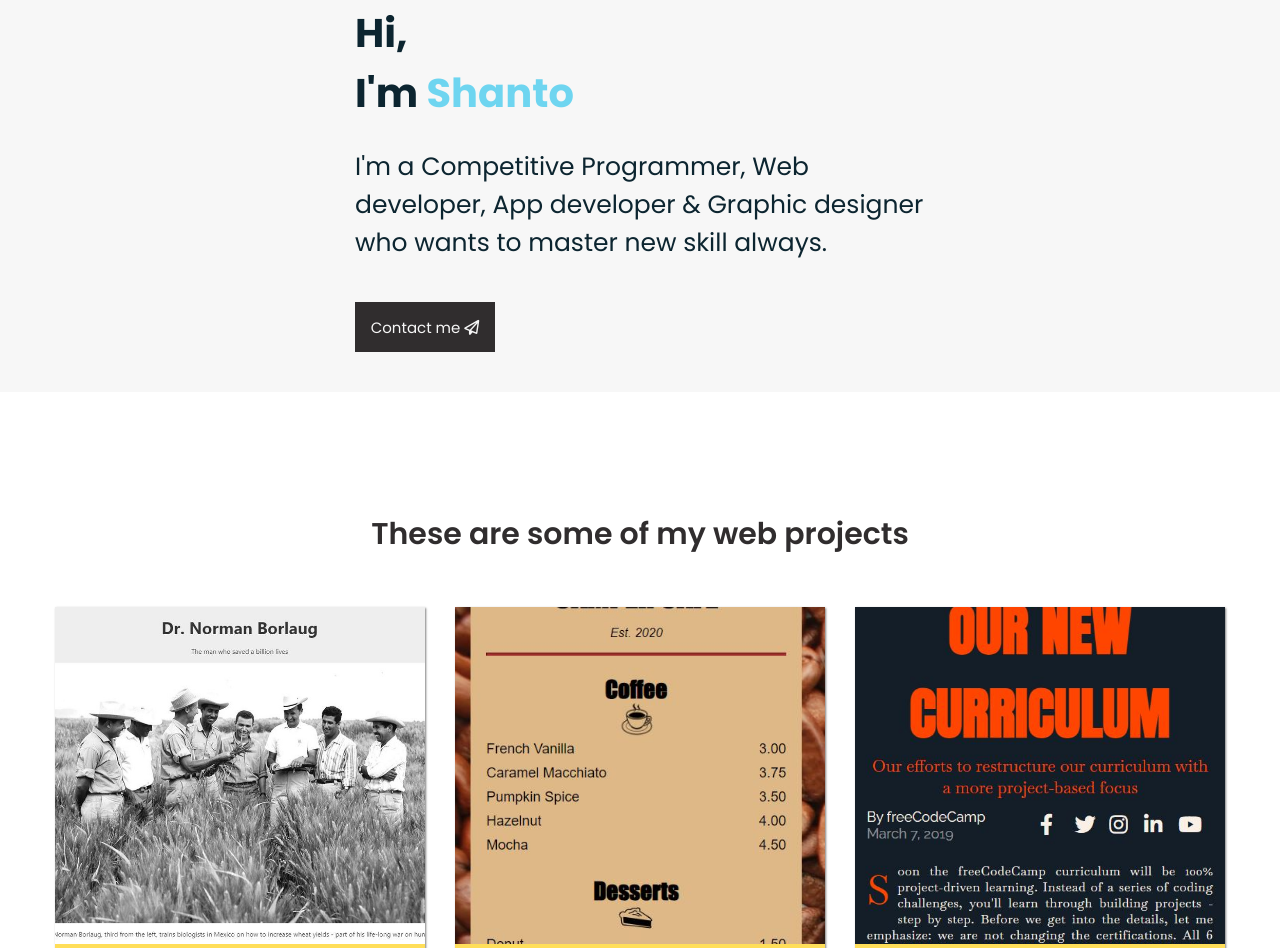
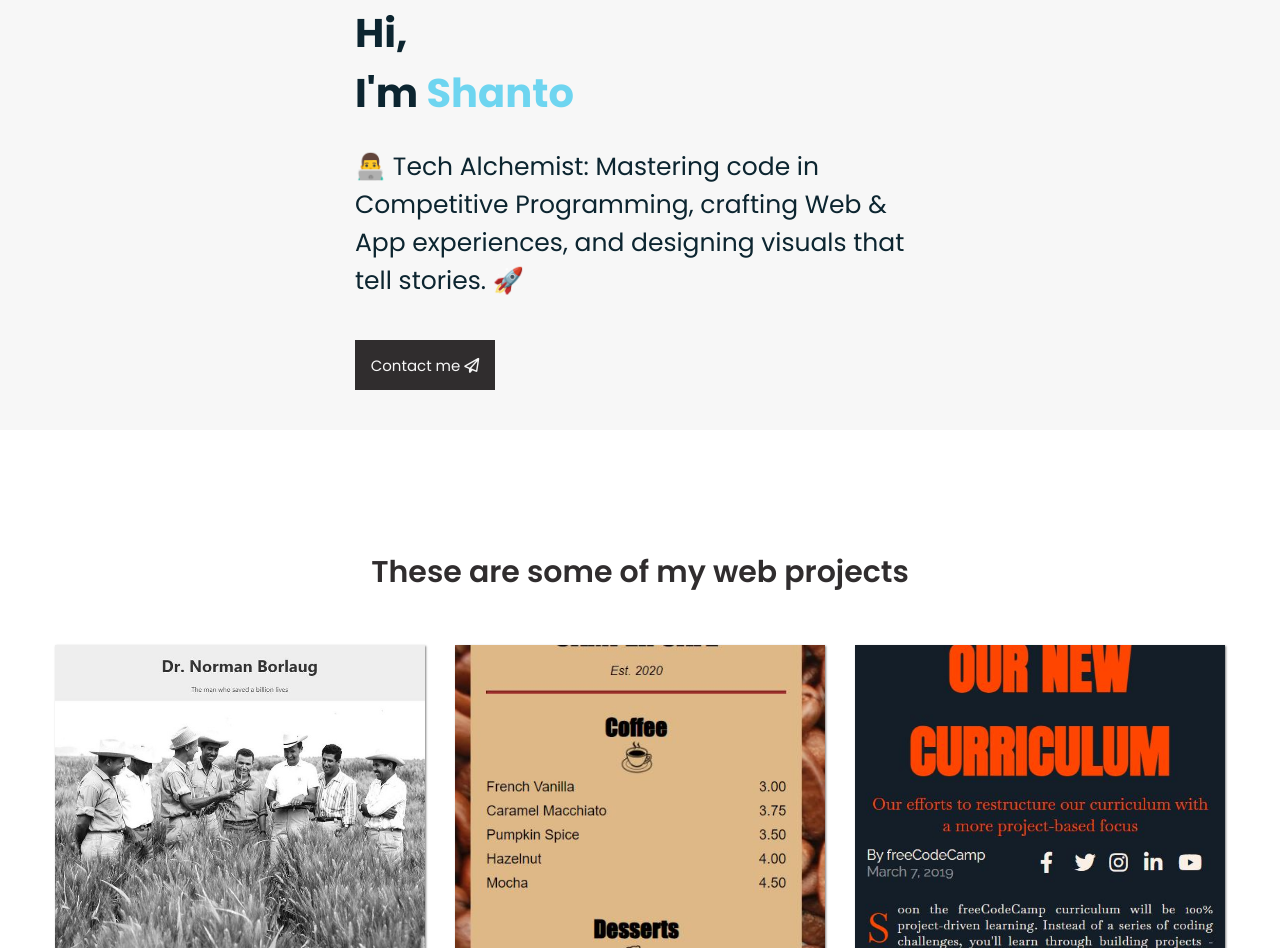
Before and after one commit to Tanxim/Portfolio, a plain HTML site: page index.html in a window 1280 px wide. Shown: the part 897-1845 px from the top of the page. Drawn offline with Linux system fonts and the light colour scheme.

Commit message:
Update index.html

```diff
--- a/index.html
+++ b/index.html
@@ -29,7 +29,7 @@
         </div>
         <div class="wlc-text">
             <h1 class="fapp">Hi,<br/> I'm <span class="name-color">Shanto</span></h1>
-            <p class="fapp">I'm a Competitive Programmer, Web developer, App developer & Graphic designer who wants to master new skill always.</p>
+            <p class="fapp">👨‍💻 Tech Alchemist: Mastering code in Competitive Programming, crafting Web & App experiences, and designing visuals that tell stories. 🚀</p>
             <a href="mailto:shantokhan611@gmail.com" class="cntme">Contact me&nbsp;<i class="fa-regular fa-paper-plane"></i></a>
         </div>
     </section>
```
